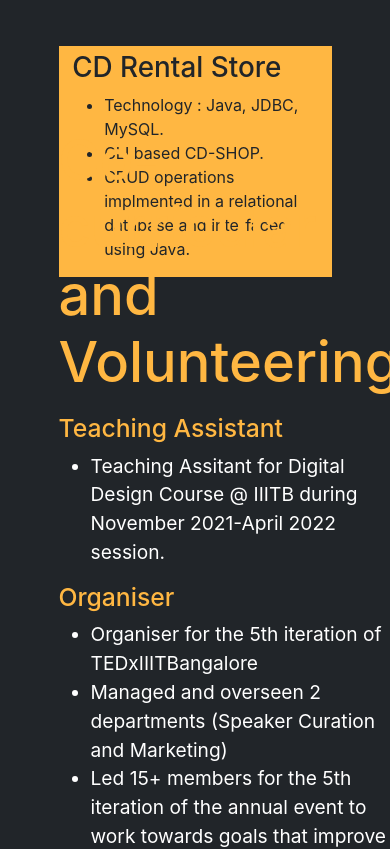
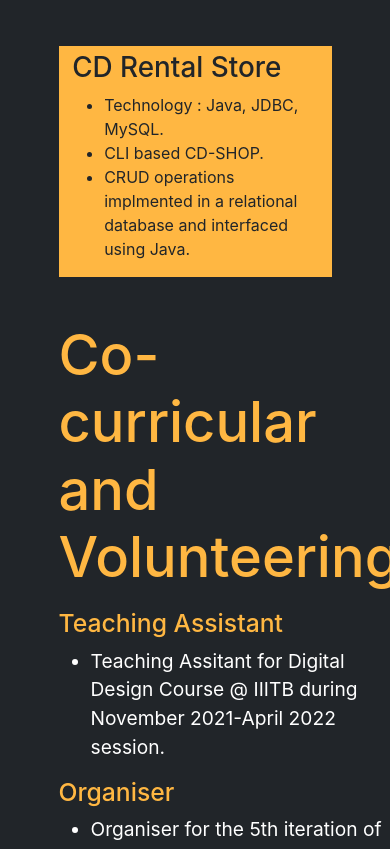
Before and after one commit to MnCSSJ4x/My-Website, a React (Create React App) app: page / in a window 390 px wide. Shown: the part 4400-5249 px from the top of the page. Built offline with nearby package versions, Linux system fonts and the light colour scheme.

Commit message:
attempt to fix scalability on mobile device

```diff
--- a/src/Componenets/Cocurricular.css
+++ b/src/Componenets/Cocurricular.css
@@ -19,7 +19,7 @@
 }
 @media (max-width : 800px) {
     .curr-main{
-        margin-top: 60%;
+        margin-top: 110%;
     }
 
 
```
